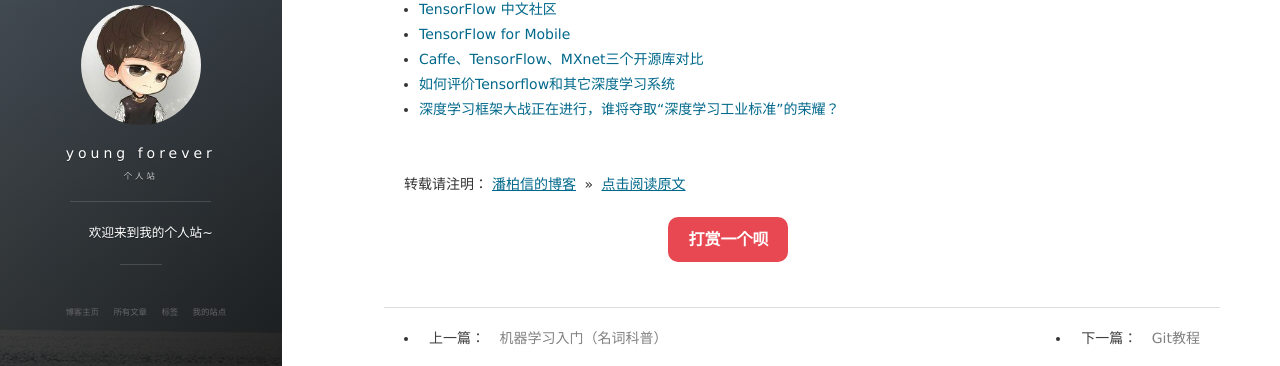
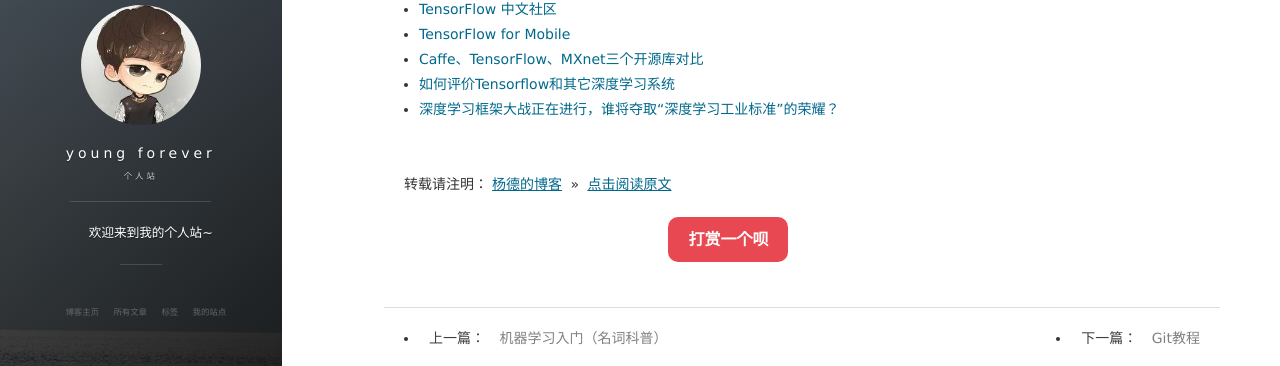
Before and after one commit to yonyong/yonyong.github.io, a Jekyll site: the page built from _posts/2016-07-07-iOSMachineLearning_TensorFlow.md, in a window 1280 px wide and 900 px high, scrolled down 3985 px. Shown: the part 283-649 px from the top of the window. Built offline with Jekyll 4.4.1, drawn with Linux system fonts in a browser that asks for light colours; nearby versions of some CDN libraries; comment, search, counter and statistics services are not loaded.

Commit message:
Update 2016-07-07-iOSMachineLearning_TensorFlow.md

```diff
--- a/_posts/2016-07-07-iOSMachineLearning_TensorFlow.md
+++ b/_posts/2016-07-07-iOSMachineLearning_TensorFlow.md
@@ -158,4 +158,4 @@
 
 <br>
 
-转载请注明：[潘柏信的博客](http://baixin) » [点击阅读原文](http://baixin.io/2016/07/iOSMachineLearning_TensorFlow/)
+转载请注明：[杨德的博客](http://yonyong.github.io) » [点击阅读原文](http://yonyong.github.io/2016/07/iOSMachineLearning_TensorFlow/)
```
